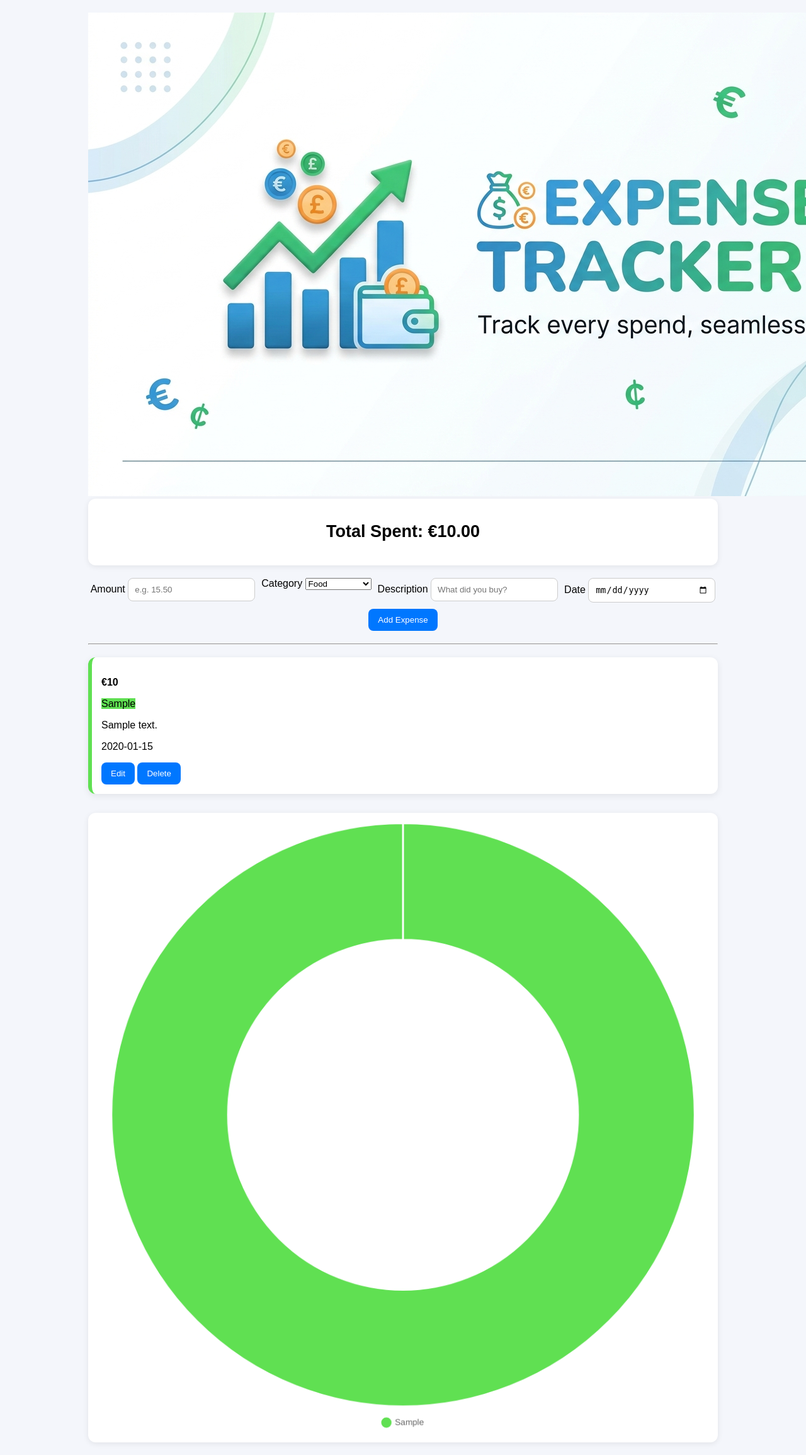
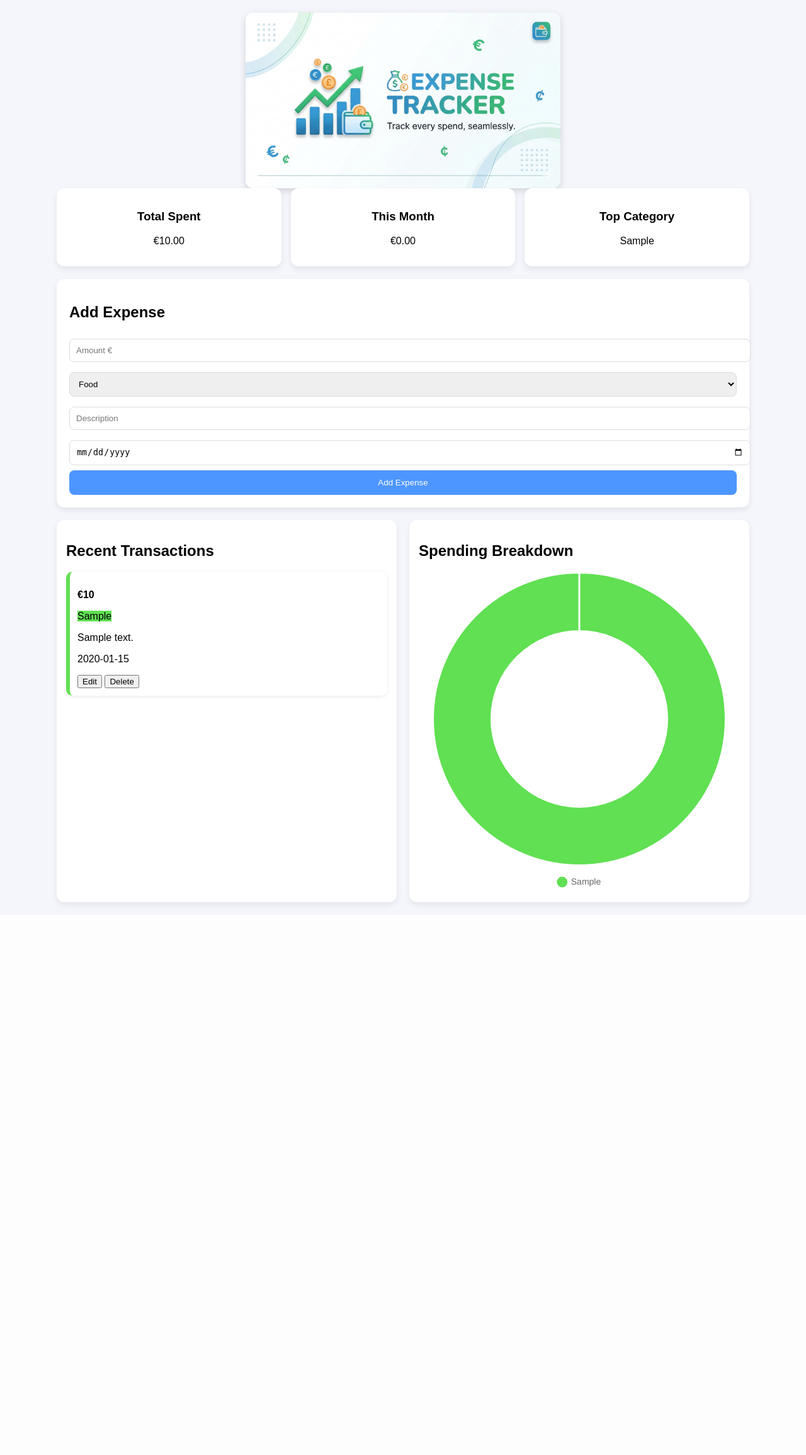
Before and after one commit to fin81985/WSAA-project, a Flask app: page / in a window 1280 px wide; the page is wider, and only the part inside the window is pictured. Shown: that part at 63% size. After the commit the page ends 1441 px from the top of that part, so only its background shows below. Run offline with Flask 3, Linux system fonts and the light colour scheme; tables that the repository leaves empty hold one stand-in row (values such as "Sample post").

Commit message:
finish messing

```diff
--- a/static/script.js
+++ b/static/script.js
@@ -88,6 +88,25 @@ function loadExpenses() {
 
             document.getElementById("expenseList").innerHTML = html;
             document.getElementById("total").innerText = total.toFixed(2);
+
+            // -------------------------
+            // TOP CATEGORY
+            // -------------------------
+            const topCategory = getTopCategory(data);
+
+            const cards = document.querySelectorAll(".summary-card");
+            if (cards.length >= 3) {
+                cards[2].querySelector("p").innerText = topCategory;
+            }
+
+            // -------------------------
+            // THIS MONTH TOTAL
+            // -------------------------
+            const thisMonthTotal = getThisMonthTotal(data);
+
+            if (cards.length >= 2) {
+                cards[1].querySelector("p").innerText = `€${thisMonthTotal.toFixed(2)}`;
+            }
 
             updateChart(data);
         });
@@ -229,6 +248,54 @@ function updateChart(data) {
 }
 
 // -------------------------
+// TOP CATEGORY
+// -------------------------
+function getTopCategory(data) {
+    const categories = {};
+
+    data.forEach(expense => {
+        const cat = expense.category;
+        categories[cat] = (categories[cat] || 0) + parseFloat(expense.amount);
+    });
+
+    let topCategory = "-";
+    let max = 0;
+
+    for (let cat in categories) {
+        if (categories[cat] > max) {
+            max = categories[cat];
+            topCategory = cat;
+        }
+    }
+
+    return topCategory;
+}
+
+// -------------------------
+// THIS MONTH TOTAL
+// -------------------------
+function getThisMonthTotal(data) {
+    const now = new Date();
+    const currentMonth = now.getMonth();
+    const currentYear = now.getFullYear();
+
+    let total = 0;
+
+    data.forEach(expense => {
+        const date = new Date(expense.date);
+
+        if (
+            date.getMonth() === currentMonth &&
+            date.getFullYear() === currentYear
+        ) {
+            total += parseFloat(expense.amount);
+        }
+    });
+
+    return total;
+}
+
+// -------------------------
 // SAFE STRING HANDLING
 // -------------------------
 function escapeQuotes(str) {
--- a/static/style.css
+++ b/static/style.css
@@ -1,115 +1,111 @@
 body {
+    margin: 0;
     font-family: Arial, sans-serif;
     background: #f4f6fb;
-    margin: 0;
-    padding: 0;
 }
 
-.container {
-    max-width: 1000px;
+.header-image {
+    display: flex;
+    justify-content: center;
+    align-items: center;
+    margin: 20px 0;
+}
+
+.header-image img {
+    width: 100%;
+    max-width: 500px;
+    border-radius: 12px;
+    box-shadow: 0 4px 12px rgba(0,0,0,0.15);
+}
+
+
+/* DASHBOARD */
+.dashboard {
+    max-width: 1100px;
     margin: auto;
     padding: 20px;
 }
 
-h1 {
-    text-align: center;
-    color: #222;
-    margin-bottom: 10px;
+/* SUMMARY */
+.summary-grid {
+    display: grid;
+    grid-template-columns: repeat(3, 1fr);
+    gap: 15px;
+    margin-top: -40px;
 }
 
-.summary {
-    text-align: center;
+.summary-card {
     background: white;
     padding: 15px;
     border-radius: 12px;
-    margin-bottom: 20px;
-    box-shadow: 0 2px 10px rgba(0,0,0,0.08);
-    font-size: 18px;
+    box-shadow: 0 4px 10px rgba(0,0,0,0.08);
+    text-align: center;
 }
 
-.form {
-    display: flex;
-    flex-wrap: wrap;
-    gap: 10px;
-    justify-content: center;
-    margin-bottom: 20px;
+/* FORM */
+.form-card {
+    background: white;
+    margin-top: 20px;
+    padding: 20px;
+    border-radius: 12px;
+    box-shadow: 0 4px 10px rgba(0,0,0,0.08);
 }
 
-input {
+.form-card input,
+.form-card select {
+    width: 100%;
+    margin: 8px 0;
     padding: 10px;
     border-radius: 8px;
-    border: 1px solid #ccc;
-    width: 180px;
-    outline: none;
+    border: 1px solid #ddd;
 }
 
-input:focus {
-    border-color: #0077ff;
-}
-
-button {
-    padding: 10px 15px;
-    background: #0077ff;
+.form-card button {
+    width: 100%;
+    padding: 12px;
+    background: #4D96FF;
     color: white;
     border: none;
     border-radius: 8px;
     cursor: pointer;
-    transition: 0.2s;
 }
 
-button:hover {
-    background: #005fd1;
+.form-card button:hover {
+    background: #3b7de0;
 }
 
-#expenseList {
+/* GRID */
+.content-grid {
     display: grid;
-    grid-template-columns: repeat(auto-fit, minmax(230px, 1fr));
-    gap: 15px;
+    grid-template-columns: 1fr 1fr;
+    gap: 20px;
     margin-top: 20px;
 }
 
-.card {
+/* PANELS */
+.panel {
     background: white;
     padding: 15px;
     border-radius: 12px;
-    box-shadow: 0 3px 12px rgba(0,0,0,0.08);
-    transition: 0.2s;
-    border-left: 6px solid #0077ff;
+    box-shadow: 0 4px 10px rgba(0,0,0,0.08);
 }
 
-.card:hover {
-    transform: translateY(-4px);
-}
-
-/* Category colors */
-.card.food { border-left-color: #2ecc71; }
-.card.transport { border-left-color: #3498db; }
-.card.shopping { border-left-color: #9b59b6; }
-.card.bills { border-left-color: #e67e22; }
-.card.entertainment { border-left-color: #e74c3c; }
-
-.expense-card {
+/* CARDS */
+.card {
     padding: 12px;
     margin: 10px 0;
     border-radius: 10px;
-    box-shadow: 0 2px 6px rgba(0,0,0,0.1);
-    transition: transform 0.2s ease;
+    background: #fff;
+    box-shadow: 0 2px 6px rgba(0,0,0,0.08);
 }
 
-.expense-card:hover {
-    transform: scale(1.02);
+/* MOBILE */
+@media (max-width: 768px) {
+    .summary-grid {
+        grid-template-columns: 1fr;
+    }
+
+    .content-grid {
+        grid-template-columns: 1fr;
+    }
 }
-
-.expense-header {
-    display: flex;
-    justify-content: space-between;
-    font-weight: bold;
-}
-
-canvas {
-    margin-top: 30px;
-    background: white;
-    padding: 15px;
-    border-radius: 12px;
-    box-shadow: 0 2px 10px rgba(0,0,0,0.08);
-}
--- a/templates/index.html
+++ b/templates/index.html
@@ -5,77 +5,84 @@
     <meta name="viewport" content="width=device-width, initial-scale=1.0">
     <title>Expense Tracker</title>
 
-    <!-- CSS -->
     <link rel="stylesheet" href="/static/style.css">
-
-    <!-- Chart.js -->
     <script src="https://cdn.jsdelivr.net/npm/chart.js"></script>
 </head>
 
 <body>
 
-<div class="container">
-
-
-
-    <!-- ✅ HEADER IMAGE -->
+<!-- HEADER IMAGE -->
 <div class="header-image">
     <img src="/static/images/header.png" alt="Expense Tracker Banner">
 </div>
 
-    <!-- Total -->
-    <div class="summary">
-        <h2>Total Spent: €<span id="total">0</span></h2>
+
+
+
+<!-- MAIN DASHBOARD -->
+<div class="dashboard">
+
+    <!-- SUMMARY CARDS -->
+    <div class="summary-grid">
+
+        <div class="summary-card">
+            <h3>Total Spent</h3>
+            <p>€<span id="total">0</span></p>
         </div>
 
-    <!-- Input Form -->
-    <div class="form">
-
-        <div class="input-group">
-            <label for="amount">Amount</label>
-            <input type="number" id="amount" placeholder="e.g. 15.50">
+        <div class="summary-card">
+            <h3>This Month</h3>
+            <p>€--</p>
         </div>
 
-        <div class="input-group">
-            <label for="category">Category</label>
-            <select id="category">
-                <option value="Food">Food</option>
-                <option value="Transport">Transport</option>
-                <option value="Bills">Bills</option>
-                <option value="Shopping">Shopping</option>
-                <option value="Entertainment">Entertainment</option>
-                <option value="Other">Other</option>
-            </select>
+        <div class="summary-card">
+            <h3>Top Category</h3>
+            <p>--</p>
         </div>
 
-        <div class="input-group">
-            <label for="description">Description</label>
-            <input type="text" id="description" placeholder="What did you buy?">
     </div>
 
-        <div class="input-group">
-            <label for="date">Date</label>
+    <!-- FORM -->
+    <div class="form-card">
+
+        <h2>Add Expense</h2>
+
+        <input type="number" id="amount" placeholder="Amount €">
+
+        <select id="category">
+            <option>Food</option>
+            <option>Transport</option>
+            <option>Bills</option>
+            <option>Shopping</option>
+            <option>Entertainment</option>
+            <option>Other</option>
+        </select>
+
+        <input type="text" id="description" placeholder="Description">
         <input type="date" id="date">
-        </div>
 
         <button id="submitBtn" onclick="addExpense()">Add Expense</button>
     </div>
 
-    <hr>
+    <!-- CONTENT GRID -->
+    <div class="content-grid">
 
-    <!-- Expense List -->
-    <div id="expenseList">
-        <h3>Recent Transactions</h3>
+        <!-- EXPENSE LIST -->
+        <div class="panel">
+            <h2>Recent Transactions</h2>
+            <div id="expenseList"></div>
         </div>
 
-    <!-- Chart -->
-    <div class="chart-container">
+        <!-- CHART -->
+        <div class="panel">
+            <h2>Spending Breakdown</h2>
             <canvas id="expenseChart"></canvas>
         </div>
 
     </div>
 
-<!-- JS -->
+</div>
+
 <script src="/static/script.js"></script>
 
 </body>
```
Lines whose indentation alone changed are shown as unchanged.
